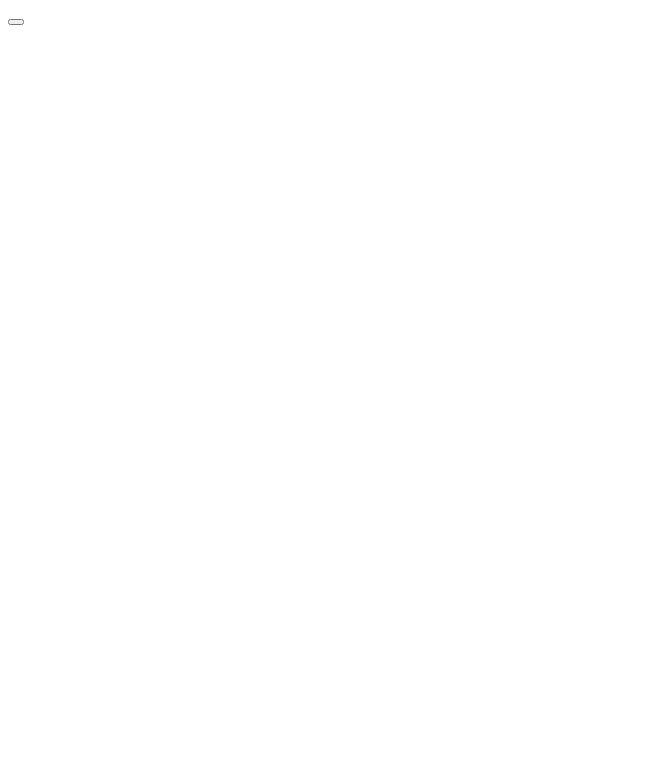
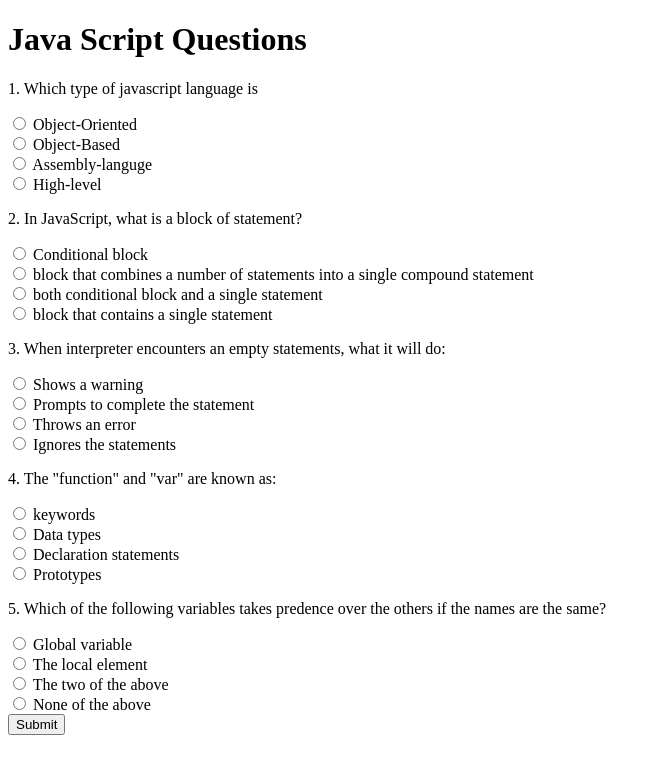
Before and after one commit to TONNYCHWEYA/Java-script-Quizboard, a plain HTML site: page index.html in a window 1280 px wide. Shown: the whole page, without its empty margins (0-661 px from the left). Drawn offline with Linux system fonts and the light colour scheme.

Commit message:
populated divs container

```diff
--- a/index.html
+++ b/index.html
@@ -7,9 +7,66 @@
   <title>Document</title>
 </head>
 <body>
+  <h1>Java Script Questions </h1>
+  <form action="form">
+  <div>
+    <p>1. Which type of javascript language is</p>
+    <input type="radio" id="oriented" name="Q1" value="Object-Oriented">
+    <label for="oriented">Object-Oriented</label><br>
+    <input type="radio" id="based" name="Q1" value="Object-Based">
+    <label for="based">Object-Based</label><br>
+    <input type="radio" id="assembly" name="Q1" value="Assembly-languge">
+    <label for="assembly">Assembly-languge</label><br>
+    <input type="radio" id="level" name="Q1" value="High-level">
+    <label for="level">High-level</label><br>
+  </div>
+  <div>
+    <p>2. In JavaScript, what is a block of statement?</p>
+    <input type="radio" id="conditional" name="Q2" value="Conditional block">
+    <label for="conditional">Conditional block</label><br>
+    <input type="radio" id="combines" name="Q2" value="block that combines a number of statements into a single compound statement">
+    <label for="combines">block that combines a number of statements into a single compound statement</label><br>
+    <input type="radio" id="single" name="Q2" value="both conditional block and a single statement">
+    <label for="single">both conditional block and a single statement</label><br>
+    <input type="radio" id="contain" name="Q2" value="block that contains a single statement">
+    <label for="contain">block that contains a single statement</label><br>
+
+  </div>
+  <div>
+    <p>3. When interpreter encounters an empty statements, what it will do:</p>
+    <input type="radio" id="warning" name="Q3" value="Shows a warning">
+    <label for="warning">Shows a warning</label><br>
+    <input type="radio" id="prompts" name="Q3" value="Prompts to complete the statement">
+    <label for="prompts">Prompts to complete the statement</label><br>
+    <input type="radio" id="throws" name="Q3" value="Throws an error">
+    <label for="throws">Throws an error</label><br>
+    <input type="radio" id="ignores" name="Q3" value="Ignores the statements">
+    <label for="ignores">Ignores the statements</label><br>
+  </div>
+  <div>
+    <p>4. The "function" and "var" are known as:</p>
+    <input type="radio" id="keywords" name="Q4" value="keywords">
+    <label for="keywords">keywords</label><br>
+    <input type="radio" id="data" name="Q4" value="Data types">
+    <label for="data">Data types</label><br>
+    <input type="radio" id="declaration" name="Q4" value="Declaration statements">
+    <label for="declaration">Declaration statements</label><br>
+    <input type="radio" id="prototypes" name="Q4" value="">
+    <label for="">Prototypes</label><br>
+  </div>
+  <div>
+    <p>5. Which of the following variables takes predence over the others if the names are the same?</p>
+    <input type="radio" id="global" name="Q5" value="">
+    <label for="">Global variable</label><br>
+    <input type="radio" id="local" name="Q5" value="">
+    <label for="">The local element</label><br>
+    <input type="radio" id="above" name="Q5" value="">
+    <label for="">The two of the above</label><br>
+    <input type="radio" id="none" name="Q5" value="">
+    <label for="">None of the above</label><br>
+  </div>
+  <button>Submit</button>
   <div></div>
-  <div></div>
-  <button></button>
-  <div></div>
+  </form>
 </body>
 </html>
```
